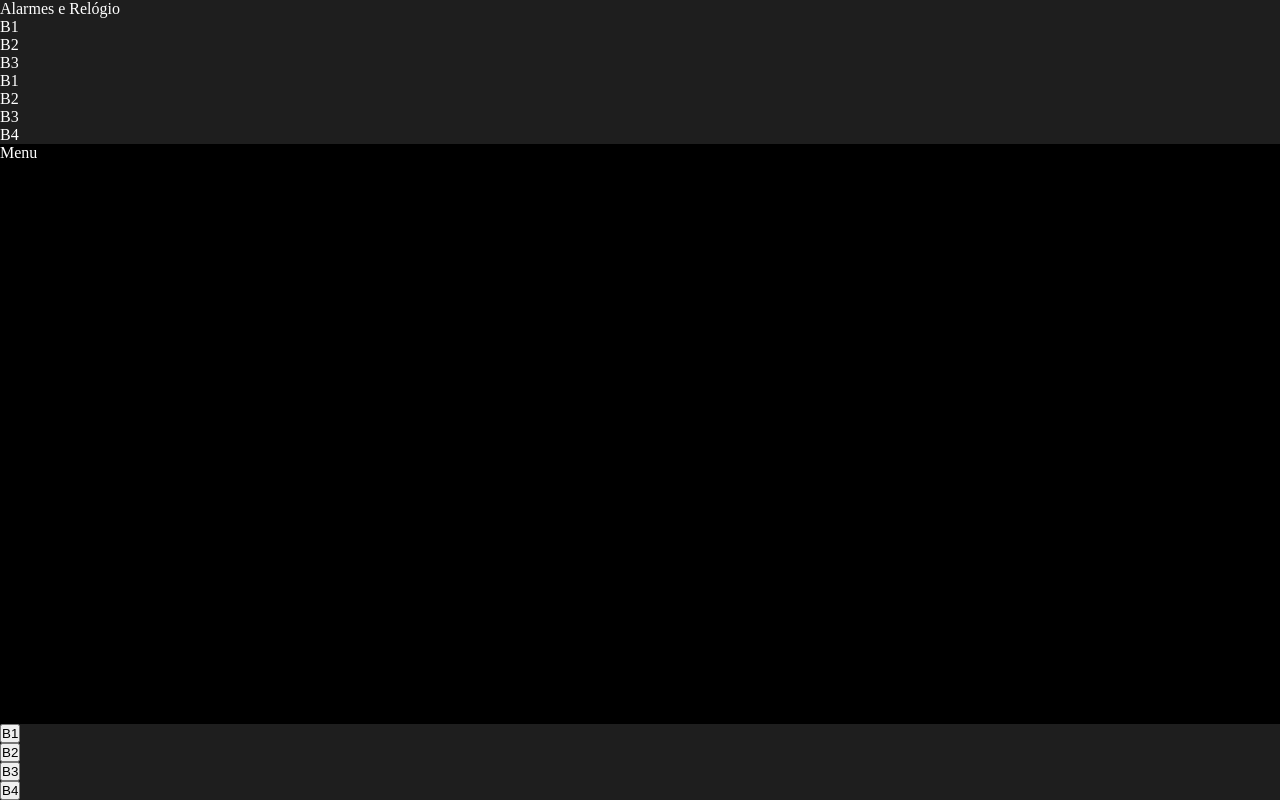
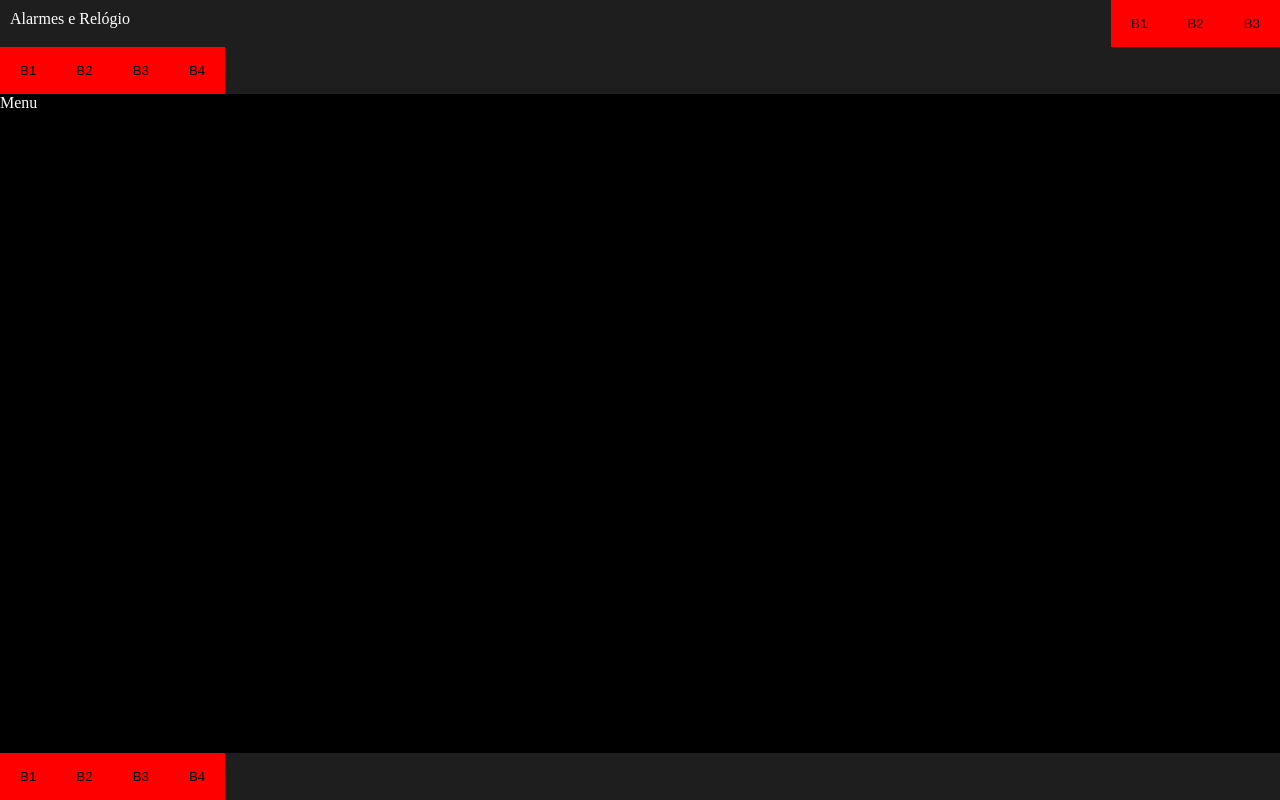
Before and after one commit to craftsmaker/microsoft-alarm-clone, a React (Create React App) app: page / in a window 1280 px wide. Built offline with nearby package versions, Linux system fonts and the light colour scheme.

Commit message:
Interface updated

```diff
--- a/src/App.js
+++ b/src/App.js
@@ -19,17 +19,17 @@ function Menu(){
 			<div>
 				<p>Alarmes e Relógio</p>
 				<ul>
-					<li>B1</li>
-					<li>B2</li>
-					<li>B3</li>
+					<li><button className="button">B1</button></li>
+					<li><button className="button">B2</button></li>
+					<li><button className="button">B3</button></li>
 				</ul>
 			</div>
 			<div>
 				<ul>
-					<li>B1</li>
-					<li>B2</li>
-					<li>B3</li>
-					<li>B4</li>
+					<li><button className="button">B1</button></li>
+					<li><button className="button">B2</button></li>
+					<li><button className="button">B3</button></li>
+					<li><button className="button">B4</button></li>
 				</ul>
 			</div>
 		</header>
@@ -40,10 +40,10 @@ function Footer(){
 	return (
 		<footer>
 			<ul>
-				<li><button>B1</button></li>
-				<li><button>B2</button></li>
-				<li><button>B3</button></li>
-				<li><button>B4</button></li>
+				<li><button className="button">B1</button></li>
+				<li><button className="button">B2</button></li>
+				<li><button className="button">B3</button></li>
+				<li><button className="button">B4</button></li>
 			</ul>
 		</footer>
 	)
--- a/src/style.css
+++ b/src/style.css
@@ -1,6 +1,10 @@
 * {
 	margin: 0;
 	padding: 0;
+}
+
+li {
+	list-style-type: none;
 }
 
 .container {
@@ -12,11 +16,47 @@
 }
 
 main {
-	height: 80vh;
+	height: 200%;
 	background-color: black;
 }
 
-header,
+header {
+	background-color: rgb(30,30,30);
+	display: flex;
+	flex-direction: column;
+}
+
+header div {
+	display: flex;
+	flex-direction: row;
+}
+
+header p {
+	width: 90%;
+	margin: 10px;
+}
+
+header ul {
+	display: flex;
+	flex-direction: row;
+}
 footer{
 	background-color: rgb(30,30,30);
+	height: 10%;
 }
+footer ul {
+	display: flex;
+	flex-direction: row;
+}
+
+.button {
+	border: none;
+	background-color: red;
+	padding: 16px 20px;
+	cursor: pointer;
+	text-align: center;
+}
+
+.button:hover {
+	background-color: blue;
+}
```
